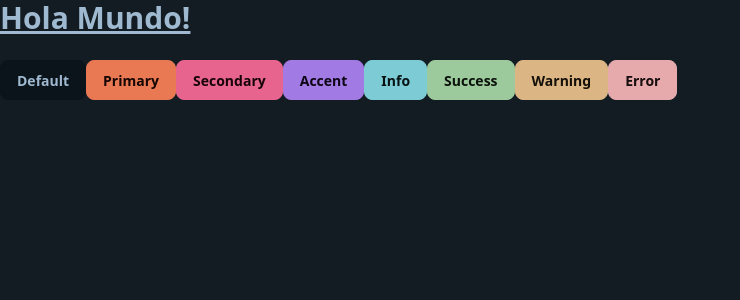
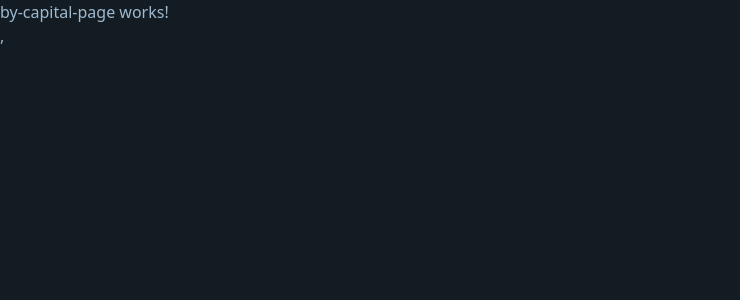
Before and after one commit to TitoCalleros/Ang19_0Exp_Country_spa, an Angular app: page /country in a window 1280 px wide. Before the commit this address led to /. Shown: the top 300 px of the page, without its empty margins (0-740 px from the left). Built offline with nearby package versions, Linux system fonts and the light colour scheme.

Commit message:
Configuración de rutas base y rutas hijas

```diff
--- a/src/app/app.component.html
+++ b/src/app/app.component.html
@@ -1,11 +1 @@
-<h1 class="text-3xl font-bold underline">Hola Mundo!</h1>
-<br>
-
-<button class="btn btn-active">Default</button>
-<button class="btn btn-active btn-primary">Primary</button>
-<button class="btn btn-active btn-secondary">Secondary</button>
-<button class="btn btn-active btn-accent">Accent</button>
-<button class="btn btn-active btn-info">Info</button>
-<button class="btn btn-active btn-success">Success</button>
-<button class="btn btn-active btn-warning">Warning</button>
-<button class="btn btn-active btn-error">Error</button>
+<router-outlet />
--- a/src/app/app.routes.ts
+++ b/src/app/app.routes.ts
@@ -1,3 +1,19 @@
 import { Routes } from '@angular/router';
+import { HomePageComponent } from './shared/pages/home-page/home-page.component';
 
-export const routes: Routes = [];
+export const routes: Routes = [
+  {
+    path: '',
+    component: HomePageComponent
+  },
+  {
+    path: 'country',
+
+    // Definición de rutas de otro archivo de rutas.
+    loadChildren: () => import('./country/country.routes')
+  },
+  {
+    path: '**',
+    redirectTo: ''
+  }
+];
--- /dev/null
+++ b/src/app/country/country.routes.ts
@@ -0,0 +1,20 @@
+import { Routes } from "@angular/router";
+import { ByCapitalPageComponent } from "./pages/by-capital-page/by-capital-page.component";
+
+export const countryRoutes: Routes = [
+  {
+    path: '',
+    component: ByCapitalPageComponent
+  },
+  // {
+  //   path: 'country',
+
+  //   // Definición de rutas de otro archivo de rutas.
+  // },
+  {
+    path: '**',
+    redirectTo: ''
+  }
+];
+
+export default countryRoutes;
```
